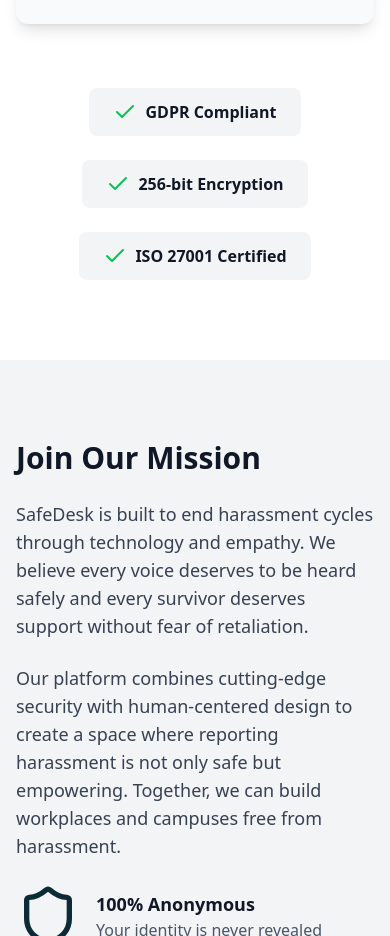
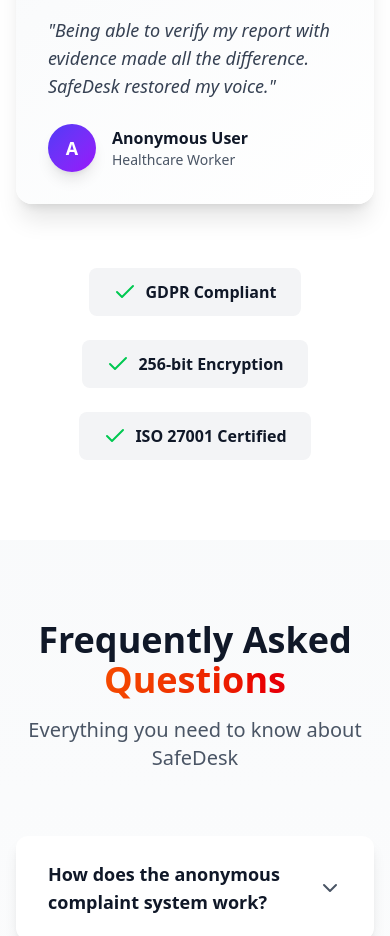
Before and after one commit to MRaysa/Abhoy-AI-Powered-Workplace-Harassment-Monitoring-and-Compliance-System, a React (Vite) app: page / in a window 390 px wide. Shown: the part 4964-5900 px from the top of the page. Built offline with nearby package versions, Linux system fonts and the light colour scheme; no server answers.

Commit message:
feat: Enhance dark mode support and add FAQ section to HomePage component

```diff
--- a/src/pages/HomePage.jsx
+++ b/src/pages/HomePage.jsx
@@ -1,8 +1,11 @@
 import React, { useState, useEffect, useRef } from 'react';
-import { Shield, Lock, FileText, Scale, MessageCircle, Users, ChevronRight, Check, Menu, X } from 'lucide-react';
+import { Shield, Lock, FileText, Scale, MessageCircle, Users, ChevronRight, Check, Menu, X, ChevronDown, Award, Star, Heart } from 'lucide-react';
 import { Link } from 'react-router';
+import { useTheme } from '../contexts/ThemeContext';
+import { motion } from 'framer-motion';
 
 const HomePage = () => {
+  const { isDark } = useTheme();
 
   const canvasRef = useRef(null);
 
@@ -115,7 +118,6 @@
     };
   }, []);
 
-  const [darkMode, setDarkMode] = useState(false);
   const [email, setEmail] = useState('');
   const [statsVisible, setStatsVisible] = useState(false);
 
@@ -136,6 +138,8 @@
 
     return () => observer.disconnect();
   }, []);
+
+  const [activeQuestion, setActiveQuestion] = useState(null);
 
   const handleNewsletterSubmit = () => {
     if (email && email.includes('@')) {
@@ -209,15 +213,50 @@
     }
   ];
 
+  const faqs = [
+    {
+      question: 'How does the anonymous complaint system work?',
+      answer: 'When you submit a complaint, you receive a unique Anonymous ID (e.g., ANON-2025-ABC123). This ID is your only identifier - no personal information is stored or linked to your report. You can track your complaint status anytime using this ID.'
+    },
+    {
+      question: 'What evidence do I need to submit?',
+      answer: 'You can submit documents, screenshots, emails, or URLs as evidence. Alternatively, you can collect verification from 5+ witnesses using our Google Forms integration. At least one form of evidence is required for verification.'
+    },
+    {
+      question: 'Is my data encrypted and secure?',
+      answer: 'Yes! We use 256-bit encryption for all data transmission and storage. Our platform is GDPR compliant and ISO 27001 certified. Your anonymity is guaranteed through advanced cryptographic techniques.'
+    },
+    {
+      question: 'Can I consult with a lawyer anonymously?',
+      answer: 'Absolutely. Our lawyer consultation panel allows you to chat with verified legal experts via secure, encrypted channels. You remain anonymous throughout the consultation, and lawyers are bound by confidentiality.'
+    },
+    {
+      question: 'What happens after I submit a complaint?',
+      answer: 'Your complaint enters our verification process. Once verified with evidence or witness validation, it can be published to the public forum (with your permission) to raise awareness and build community support.'
+    },
+    {
+      question: 'How long does the verification process take?',
+      answer: 'Verification typically takes 24-48 hours. You\'ll receive updates via your Anonymous ID dashboard. If you provide strong evidence, the process may be faster.'
+    },
+    {
+      question: 'Can organizations use SafeDesk for training?',
+      answer: 'Yes! We offer certification training programs for workplaces and universities. Organizations can use SafeDesk to create safer environments and demonstrate compliance with harassment prevention policies.'
+    },
+    {
+      question: 'What countries and laws does SafeDesk cover?',
+      answer: 'We provide legal guidance for 50+ countries, covering workplace harassment, Title IX (USA), UK Equality Act, EU directives, and more. Our system adapts to local laws automatically.'
+    }
+  ];
+
   return (
     <>
 
-    <div className={darkMode ? 'bg-gray-900 text-white' : 'bg-gray-50 text-gray-900'}>
+    <div className={`transition-colors duration-300 ${isDark ? 'bg-gray-900 text-white' : 'bg-gray-50 text-gray-900'}`}>
       {/* Hero Section */}
       <section>
         <div className="relative w-full h-screen overflow-hidden">
           {/* Static gradient base */}
-          <div className="absolute inset-0 bg-gradient-to-br  from-[#617C88]  to-[#F8F8F6]"></div>
+          <div className={`absolute inset-0 transition-all duration-500 ${isDark ? 'bg-gradient-to-br from-gray-900 via-indigo-950 to-purple-950' : 'bg-gradient-to-br from-[#617C88] to-[#F8F8F6]'}`}></div>
 
           {/* Animated canvas overlay */}
           <canvas
@@ -253,11 +292,11 @@
         </div>
       </section>
         {/* Feature Section */}
-        <section id="features" className={`py-20 ${darkMode ? 'bg-gray-900' : 'bg-white'}`}>
+        <section id="features" className={`py-20 ${isDark ? 'bg-gray-900' : 'bg-white'}`}>
           <div className="max-w-7xl mx-auto px-4 sm:px-6 lg:px-8">
             <div className="text-center mb-16">
               <h2 className="text-3xl sm:text-4xl font-bold mb-4">Why Choose SafeDesk?</h2>
-              <p className={`text-xl ${darkMode ? 'text-gray-400' : 'text-gray-600'}`}>Our Core Safeguards for Your Protection</p>
+              <p className={`text-xl ${isDark ? 'text-gray-400' : 'text-gray-600'}`}>Our Core Safeguards for Your Protection</p>
             </div>
             <div className="grid grid-cols-1 md:grid-cols-2 lg:grid-cols-3 gap-8">
               {features.map((feature, index) => {
@@ -267,12 +306,12 @@
                 const card = (
                   <div
                     className={`p-6 rounded-xl shadow-lg transition transform hover:scale-105 hover:shadow-2xl ${
-                      darkMode ? 'bg-gray-800' : 'bg-gray-50'
+                      isDark ? 'bg-gray-800' : 'bg-gray-50'
                     } ${(isForumFeature || isComplaintFeature) ? 'cursor-pointer hover:bg-gray-100' : ''}`}
                   >
                     <div className="text-[#0B2B37] mb-4">{feature.icon}</div>
                     <h3 className="text-xl font-semibold mb-3">{feature.title}</h3>
-                    <p className={darkMode ? 'text-gray-400' : 'text-gray-600'}>{feature.description}</p>
+                    <p className={isDark ? 'text-gray-400' : 'text-gray-600'}>{feature.description}</p>
                     {(isForumFeature || isComplaintFeature) && (
                       <div className="mt-4 flex items-center text-[#0B2B37] font-semibold">
                         Learn More <ChevronRight className="w-4 h-4 ml-1" />
@@ -292,34 +331,34 @@
           </div>
         </section>
               {/* How It Works Section */}
-        <section id="how-it-works" className={`py-20 ${darkMode ? 'bg-gray-800' : 'bg-gray-100'}`}>
+        <section id="how-it-works" className={`py-20 ${isDark ? 'bg-gray-800' : 'bg-gray-100'}`}>
           <div className="max-w-7xl mx-auto px-4 sm:px-6 lg:px-8">
             <div className="text-center mb-16">
               <h2 className="text-3xl sm:text-4xl font-bold mb-4">How It Works</h2>
-              <p className={`text-xl ${darkMode ? 'text-gray-400' : 'text-gray-600'}`}>Four Simple Steps to Empowerment</p>
+              <p className={`text-xl ${isDark ? 'text-gray-400' : 'text-gray-600'}`}>Four Simple Steps to Empowerment</p>
             </div>
             <div className="hidden md:flex justify-between items-start space-x-4">
               {steps.map((step, index) => (
                 <div key={index} className="flex-1 text-center">
-                  <div className={`w-20 h-20 rounded-full ${darkMode ? 'bg-[#0B2B37]' : 'bg-[#0B2B37]'} text-white flex items-center justify-center mx-auto mb-4 text-2xl font-bold`}>
+                  <div className={`w-20 h-20 rounded-full ${isDark ? 'bg-[#0B2B37]' : 'bg-[#0B2B37]'} text-white flex items-center justify-center mx-auto mb-4 text-2xl font-bold`}>
                     {index + 1}
                   </div>
                   <div className="text-[#0B2B37] mb-4 flex justify-center">{step.icon}</div>
                   <h3 className="text-xl font-semibold mb-2">{step.title}</h3>
-                  <p className={darkMode ? 'text-gray-400' : 'text-gray-600'}>{step.description}</p>
+                  <p className={isDark ? 'text-gray-400' : 'text-gray-600'}>{step.description}</p>
                 </div>
               ))}
             </div>
             <div className="md:hidden space-y-8">
               {steps.map((step, index) => (
                 <div key={index} className="flex items-start space-x-4">
-                  <div className={`w-16 h-16 rounded-full ${darkMode ? 'bg-[#0B2B37]' : 'bg-[#0B2B37]'} text-white flex items-center justify-center flex-shrink-0 text-xl font-bold`}>
+                  <div className={`w-16 h-16 rounded-full ${isDark ? 'bg-[#0B2B37]' : 'bg-[#0B2B37]'} text-white flex items-center justify-center flex-shrink-0 text-xl font-bold`}>
                     {index + 1}
                   </div>
                   <div>
                     <div className="text-[#0B2B37] mb-2">{step.icon}</div>
                     <h3 className="text-lg font-semibold mb-2">{step.title}</h3>
-                    <p className={darkMode ? 'text-gray-400' : 'text-gray-600'}>{step.description}</p>
+                    <p className={isDark ? 'text-gray-400' : 'text-gray-600'}>{step.description}</p>
                   </div>
                 </div>
               ))}
@@ -336,105 +375,243 @@
           </div>
         </section>
         {/* Trust & Impact Section */}
-        <section id="impact" className={`py-20 ${darkMode ? 'bg-gray-900' : 'bg-white'}`}>
+        <section id="impact" className={`py-20 ${isDark ? 'bg-gray-900' : 'bg-white'}`}>
           <div className="max-w-7xl mx-auto px-4 sm:px-6 lg:px-8">
             <div className="text-center mb-16">
               <h2 className="text-3xl sm:text-4xl font-bold mb-4">Our Impact</h2>
-              <p className={`text-xl ${darkMode ? 'text-gray-400' : 'text-gray-600'}`}>Making a Difference Together</p>
+              <p className={`text-xl ${isDark ? 'text-gray-400' : 'text-gray-600'}`}>Making a Difference Together</p>
             </div>
             <div id="stats-section" className="grid grid-cols-2 lg:grid-cols-4 gap-8 mb-16">
               {stats.map((stat, index) => (
-                <div key={index} className={`text-center p-6 rounded-xl ${darkMode ? 'bg-gray-800' : 'bg-gray-50'}`}>
+                <div key={index} className={`text-center p-6 rounded-xl ${isDark ? 'bg-gray-800' : 'bg-gray-50'}`}>
                   <div className={`text-4xl sm:text-5xl font-bold text-[#0B2B37] mb-2 ${statsVisible ? 'animate-pulse' : ''}`}>
                     {stat.value}
                   </div>
-                  <div className={darkMode ? 'text-gray-400' : 'text-gray-600'}>{stat.label}</div>
+                  <div className={isDark ? 'text-gray-400' : 'text-gray-600'}>{stat.label}</div>
                 </div>
               ))}
             </div>
             <div className="mb-16">
-              <h3 className="text-2xl font-bold text-center mb-8">What Users Say</h3>
+              <h3 className="text-3xl font-bold text-center mb-12">What Users Say</h3>
               <div className="grid grid-cols-1 md:grid-cols-3 gap-8">
                 {testimonials.map((testimonial, index) => (
-                  <div key={index} className={`p-6 rounded-xl shadow-lg ${darkMode ? 'bg-gray-800' : 'bg-gray-50'}`}>
-                    <div className="flex mb-4">
+                  <motion.div
+                    key={index}
+                    initial={{ opacity: 0, y: 20 }}
+                    whileInView={{ opacity: 1, y: 0 }}
+                    viewport={{ once: true }}
+                    transition={{ delay: index * 0.1 }}
+                    whileHover={{ y: -5 }}
+                    className={`p-8 rounded-2xl shadow-xl ${
+                      isDark ? 'bg-gray-800' : 'bg-gradient-to-br from-gray-50 to-white'
+                    } relative overflow-hidden group`}
+                  >
+                    {/* Quote icon */}
+                    <div className="absolute top-4 right-4 text-6xl text-indigo-600/10 font-serif">"</div>
+
+                    {/* Star rating */}
+                    <div className="flex mb-6">
                       {[...Array(testimonial.rating)].map((_, i) => (
-                        <span key={i} className="text-yellow-400">★</span>
+                        <Star key={i} className="w-5 h-5 text-yellow-400 fill-yellow-400" />
                       ))}
                     </div>
-                    <p className={`mb-4 italic ${darkMode ? 'text-gray-300' : 'text-gray-700'}`}>"{testimonial.quote}"</p>
-                    <div className="flex items-center space-x-3">
-                      <div className="w-10 h-10 rounded-full bg-[#0B2B37] flex items-center justify-center text-white font-bold">
+
+                    <p className={`mb-6 italic text-lg ${isDark ? 'text-gray-300' : 'text-gray-700'}`}>
+                      "{testimonial.quote}"
+                    </p>
+
+                    <div className="flex items-center gap-4">
+                      <div className="w-12 h-12 rounded-full bg-gradient-to-br from-indigo-600 to-purple-600 flex items-center justify-center text-white font-bold text-lg shadow-lg">
                         {testimonial.author[0]}
                       </div>
                       <div>
-                        <div className="font-semibold">{testimonial.author}</div>
-                        <div className={`text-sm ${darkMode ? 'text-gray-400' : 'text-gray-600'}`}>{testimonial.role}</div>
+                        <div className={`font-bold ${isDark ? 'text-white' : 'text-gray-900'}`}>
+                          {testimonial.author}
+                        </div>
+                        <div className={`text-sm ${isDark ? 'text-gray-400' : 'text-gray-600'}`}>
+                          {testimonial.role}
                         </div>
                       </div>
                     </div>
+                  </motion.div>
                 ))}
               </div>
             </div>
             <div className="flex flex-wrap justify-center gap-6">
-              <div className={`px-6 py-3 rounded-lg ${darkMode ? 'bg-gray-800' : 'bg-gray-100'} flex items-center space-x-2`}>
+              <div className={`px-6 py-3 rounded-lg ${isDark ? 'bg-gray-800' : 'bg-gray-100'} flex items-center space-x-2`}>
                 <Check className="text-green-500" />
                 <span className="font-semibold">GDPR Compliant</span>
               </div>
-              <div className={`px-6 py-3 rounded-lg ${darkMode ? 'bg-gray-800' : 'bg-gray-100'} flex items-center space-x-2`}>
+              <div className={`px-6 py-3 rounded-lg ${isDark ? 'bg-gray-800' : 'bg-gray-100'} flex items-center space-x-2`}>
                 <Check className="text-green-500" />
                 <span className="font-semibold">256-bit Encryption</span>
               </div>
-              <div className={`px-6 py-3 rounded-lg ${darkMode ? 'bg-gray-800' : 'bg-gray-100'} flex items-center space-x-2`}>
+              <div className={`px-6 py-3 rounded-lg ${isDark ? 'bg-gray-800' : 'bg-gray-100'} flex items-center space-x-2`}>
                 <Check className="text-green-500" />
                 <span className="font-semibold">ISO 27001 Certified</span>
               </div>
             </div>
           </div>
         </section>
+
+        {/* FAQ Section - Accordion Style */}
+        <section id="faq" className={`py-20 ${isDark ? 'bg-gray-800' : 'bg-gradient-to-b from-gray-50 to-white'}`}>
+          <div className="max-w-4xl mx-auto px-4 sm:px-6 lg:px-8">
+            <motion.div
+              initial={{ opacity: 0, y: 20 }}
+              whileInView={{ opacity: 1, y: 0 }}
+              viewport={{ once: true }}
+              className="text-center mb-16"
+            >
+              <h2 className="text-4xl md:text-5xl font-bold mb-4">
+                Frequently Asked{' '}
+                <span className="bg-gradient-to-r from-orange-600 to-red-600 bg-clip-text text-transparent">
+                  Questions
+                </span>
+              </h2>
+              <p className={`text-xl ${isDark ? 'text-gray-400' : 'text-gray-600'}`}>
+                Everything you need to know about SafeDesk
+              </p>
+            </motion.div>
+
+            <div className="space-y-4">
+              {faqs.map((faq, index) => (
+                <motion.div
+                  key={index}
+                  initial={{ opacity: 0, x: -20 }}
+                  whileInView={{ opacity: 1, x: 0 }}
+                  viewport={{ once: true }}
+                  transition={{ delay: index * 0.05 }}
+                  className={`rounded-xl overflow-hidden ${
+                    isDark ? 'bg-gray-900' : 'bg-white'
+                  } shadow-lg`}
+                >
+                  <button
+                    onClick={() => setActiveQuestion(activeQuestion === index ? null : index)}
+                    className={`w-full px-8 py-6 text-left flex justify-between items-center transition-colors ${
+                      activeQuestion === index
+                        ? isDark ? 'bg-gray-800' : 'bg-indigo-50'
+                        : isDark ? 'hover:bg-gray-800' : 'hover:bg-gray-50'
+                    }`}
+                  >
+                    <span className={`text-lg font-bold pr-8 ${isDark ? 'text-white' : 'text-gray-900'}`}>
+                      {faq.question}
+                    </span>
+                    <motion.div
+                      animate={{ rotate: activeQuestion === index ? 180 : 0 }}
+                      transition={{ duration: 0.3 }}
+                    >
+                      <ChevronDown className={`w-6 h-6 flex-shrink-0 ${
+                        activeQuestion === index ? 'text-indigo-600' : isDark ? 'text-gray-400' : 'text-gray-600'
+                      }`} />
+                    </motion.div>
+                  </button>
+                  <motion.div
+                    initial={false}
+                    animate={{
+                      height: activeQuestion === index ? 'auto' : 0,
+                      opacity: activeQuestion === index ? 1 : 0
+                    }}
+                    transition={{ duration: 0.3 }}
+                    className="overflow-hidden"
+                  >
+                    <div className={`px-8 py-6 ${isDark ? 'text-gray-300' : 'text-gray-700'} leading-relaxed`}>
+                      {faq.answer}
+                    </div>
+                  </motion.div>
+                </motion.div>
+              ))}
+            </div>
+
+            <motion.div
+              initial={{ opacity: 0, y: 20 }}
+              whileInView={{ opacity: 1, y: 0 }}
+              viewport={{ once: true }}
+              className="mt-12 text-center"
+            >
+              <p className={`text-lg mb-4 ${isDark ? 'text-gray-400' : 'text-gray-600'}`}>
+                Still have questions?
+              </p>
+              <a
+                href="#contact"
+                className={`inline-flex items-center gap-2 px-6 py-3 rounded-lg font-semibold transition-colors ${
+                  isDark
+                    ? 'bg-indigo-600 text-white hover:bg-indigo-700'
+                    : 'bg-indigo-600 text-white hover:bg-indigo-700'
+                }`}
+              >
+                <MessageCircle className="w-5 h-5" />
+                Contact Support
+              </a>
+            </motion.div>
+          </div>
+        </section>
+
         {/* About/CTA Section */}
-        <section id="contact" className={`py-20 ${darkMode ? 'bg-gray-800' : 'bg-gray-100'}`}>
+        <section id="contact" className={`py-20 ${isDark ? 'bg-gray-900' : 'bg-white'}`}>
           <div className="max-w-7xl mx-auto px-4 sm:px-6 lg:px-8">
             <div className="grid grid-cols-1 lg:grid-cols-2 gap-12 items-center">
               <div>
                 <h2 className="text-3xl sm:text-4xl font-bold mb-6">Join Our Mission</h2>
-                <p className={`text-lg mb-6 ${darkMode ? 'text-gray-300' : 'text-gray-700'}`}>
+                <p className={`text-lg mb-6 ${isDark ? 'text-gray-300' : 'text-gray-700'}`}>
                   SafeDesk is built to end harassment cycles through technology and empathy. We believe every voice deserves to be heard safely and every survivor deserves support without fear of retaliation.
                 </p>
-                <p className={`text-lg mb-6 ${darkMode ? 'text-gray-300' : 'text-gray-700'}`}>
+                <p className={`text-lg mb-6 ${isDark ? 'text-gray-300' : 'text-gray-700'}`}>
                   Our platform combines cutting-edge security with human-centered design to create a space where reporting harassment is not only safe but empowering. Together, we can build workplaces and campuses free from harassment.
                 </p>
                 <div className="flex items-center space-x-4">
                   <Shield className="w-16 h-16 text-[#0B2B37]" />
                   <div>
                     <div className="font-semibold text-lg">100% Anonymous</div>
-                    <div className={darkMode ? 'text-gray-400' : 'text-gray-600'}>Your identity is never revealed</div>
+                    <div className={isDark ? 'text-gray-400' : 'text-gray-600'}>Your identity is never revealed</div>
                   </div>
                 </div>
               </div>
-              <div className={`p-8 rounded-xl shadow-2xl ${darkMode ? 'bg-gray-900' : 'bg-white'}`}>
-                <h3 className="text-2xl font-bold mb-4">Stay Updated</h3>
-                <p className={`mb-6 ${darkMode ? 'text-gray-400' : 'text-gray-600'}`}>
+              <div className={`p-10 rounded-2xl shadow-2xl ${
+                isDark ? 'bg-gray-800' : 'bg-gradient-to-br from-indigo-50 to-purple-50'
+              } relative overflow-hidden`}>
+                {/* Decorative elements */}
+                <div className="absolute top-0 right-0 w-40 h-40 bg-gradient-to-br from-indigo-500/20 to-purple-500/20 rounded-full blur-3xl"></div>
+                <div className="absolute bottom-0 left-0 w-32 h-32 bg-gradient-to-tr from-blue-500/20 to-cyan-500/20 rounded-full blur-2xl"></div>
+
+                <div className="relative z-10">
+                  <h3 className={`text-3xl font-bold mb-4 ${isDark ? 'text-white' : 'text-gray-900'}`}>
+                    Stay Updated
+                  </h3>
+                  <p className={`mb-8 ${isDark ? 'text-gray-400' : 'text-gray-600'}`}>
                     Subscribe to our newsletter for updates, resources, and stories of hope.
                   </p>
+
                   <div className="space-y-4">
                     <input
                       type="email"
                       value={email}
                       onChange={(e) => setEmail(e.target.value)}
                       placeholder="Enter your email"
-                    className={`w-full px-4 py-3 rounded-lg border ${
-                      darkMode
-                        ? 'bg-gray-800 border-gray-700 text-white'
-                        : 'bg-white border-gray-300 text-gray-900'
-                    } focus:outline-none focus:ring-2 focus:ring-[#0B2B37]`}
+                      className={`w-full px-6 py-4 rounded-xl border-2 transition-all focus:outline-none focus:ring-2 focus:ring-indigo-500 ${
+                        isDark
+                          ? 'bg-gray-900 border-gray-700 text-white placeholder-gray-500'
+                          : 'bg-white border-gray-300 text-gray-900 placeholder-gray-400'
+                      }`}
                     />
-                  <button
+                    <motion.button
+                      whileHover={{ scale: 1.02 }}
+                      whileTap={{ scale: 0.98 }}
                       onClick={handleNewsletterSubmit}
-                    className="w-full bg-[#0B2B37] text-white px-6 py-3 rounded-lg font-semibold hover:bg-[#0B2B37] transition transform hover:scale-105"
+                      className="w-full px-6 py-4 bg-gradient-to-r from-indigo-600 to-purple-600 text-white rounded-xl font-bold text-lg hover:shadow-2xl transition-all flex items-center justify-center gap-2"
                     >
+                      <Heart className="w-5 h-5" />
                       Join Our Mission
-                  </button>
+                      <ChevronRight className="w-5 h-5" />
+                    </motion.button>
+                  </div>
+
+                  <div className="mt-6 flex items-center justify-center gap-2 text-sm">
+                    <Check className="w-4 h-4 text-green-500" />
+                    <span className={isDark ? 'text-gray-400' : 'text-gray-600'}>
+                      10,000+ subscribers already joined
+                    </span>
+                  </div>
                 </div>
               </div>
             </div>
```
Lines whose indentation alone changed are shown as unchanged.
